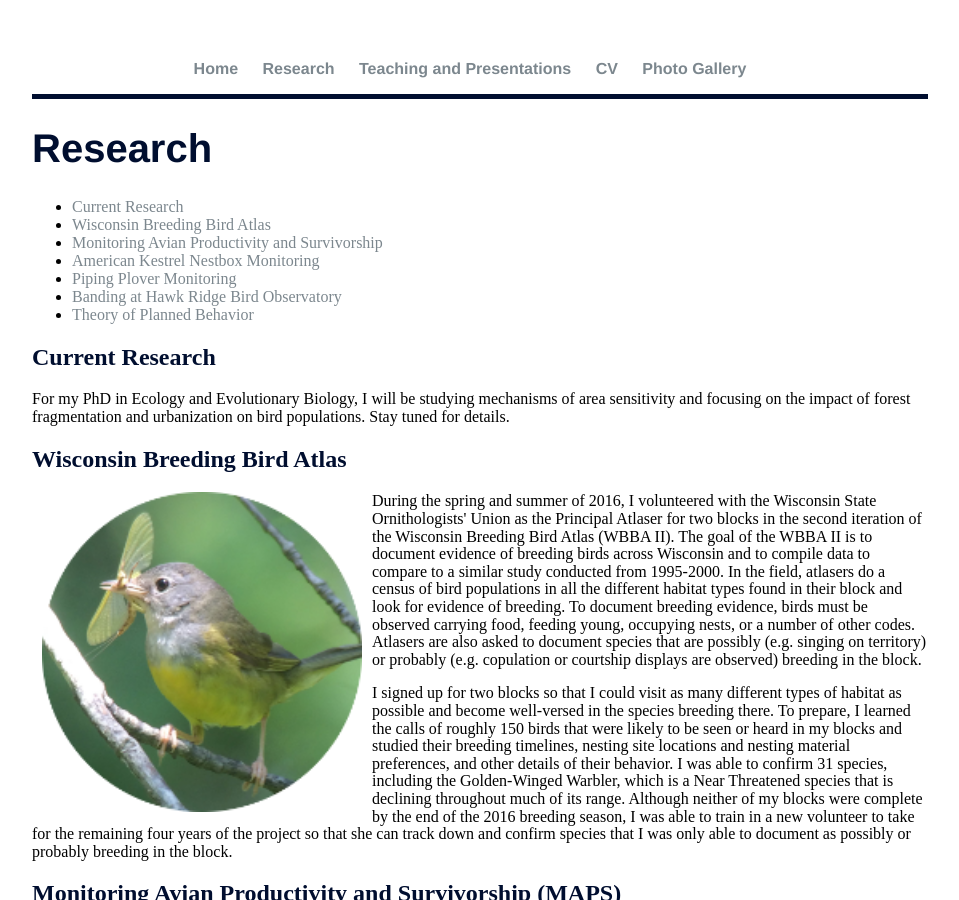
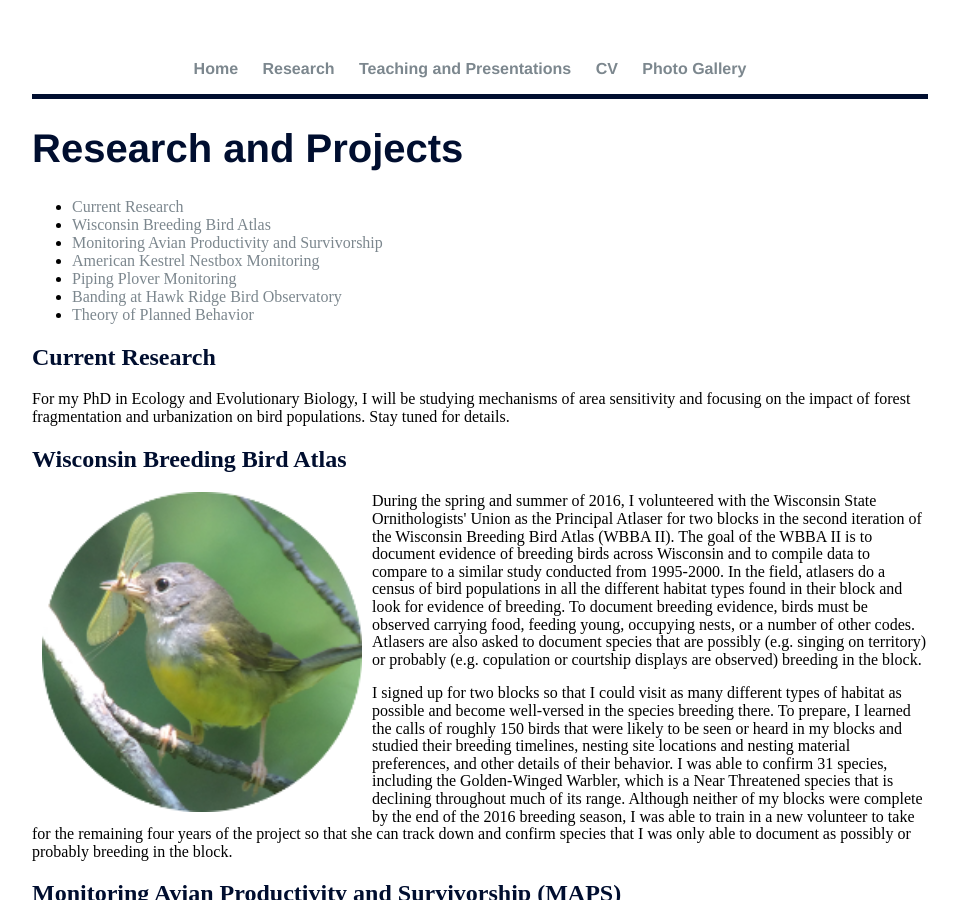
Before and after one commit to elizagrames/elizagrames.github.io, a Jekyll site: the page built from research/index.html, in a window 1280 px wide and 900 px high. Shown: the whole window, without its empty margins (160-1119 px from the left). Built offline with Jekyll 4.4.1, drawn with Linux system fonts in a browser that asks for light colours.

Commit message:
Update index.html

```diff
--- a/research/index.html
+++ b/research/index.html
@@ -3,7 +3,7 @@ layout: default
 title: Eliza Grames, Ecology PhD Student
 ---
 <div class="blurb">
-	<h1>Research</h1>
+	<h1>Research and Projects</h1>
 
 	<ul><li>
 	<a href="#current">Current Research</a>
```
